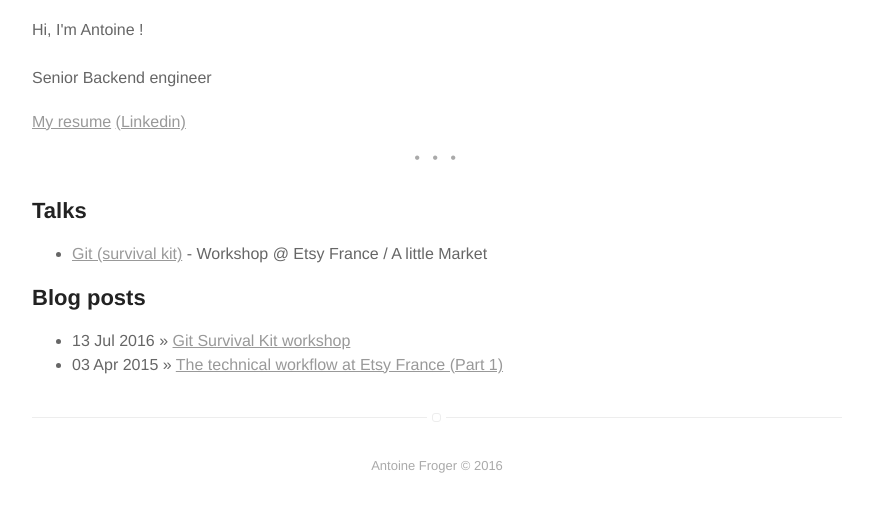
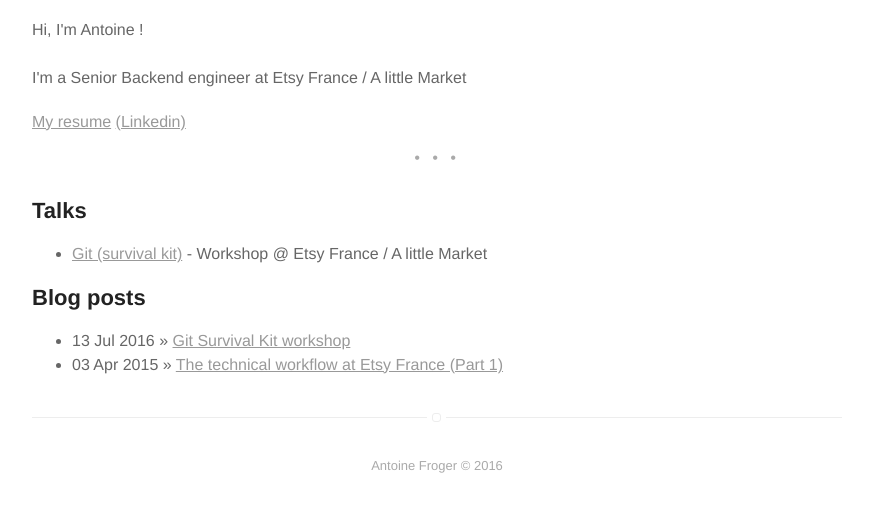
Before and after one commit to antfroger/antfroger.github.io, a Jekyll site: the page built from about.md, in a window 1280 px wide. Shown: the part 557-1070 px from the top of the page, without its empty margins (203-1076 px from the left). Built offline with Jekyll 4.4.1, drawn with Linux system fonts in a browser that asks for light colours.

Commit message:
Update bio

```diff
--- a/about.md
+++ b/about.md
@@ -7,7 +7,7 @@ permalink: /about/
 
 <p>
     Hi, I'm Antoine !<br /><br />
-    Senior Backend engineer
+    I'm a Senior Backend engineer at Etsy France / A little Market
 </p>
 
 <p>
```
